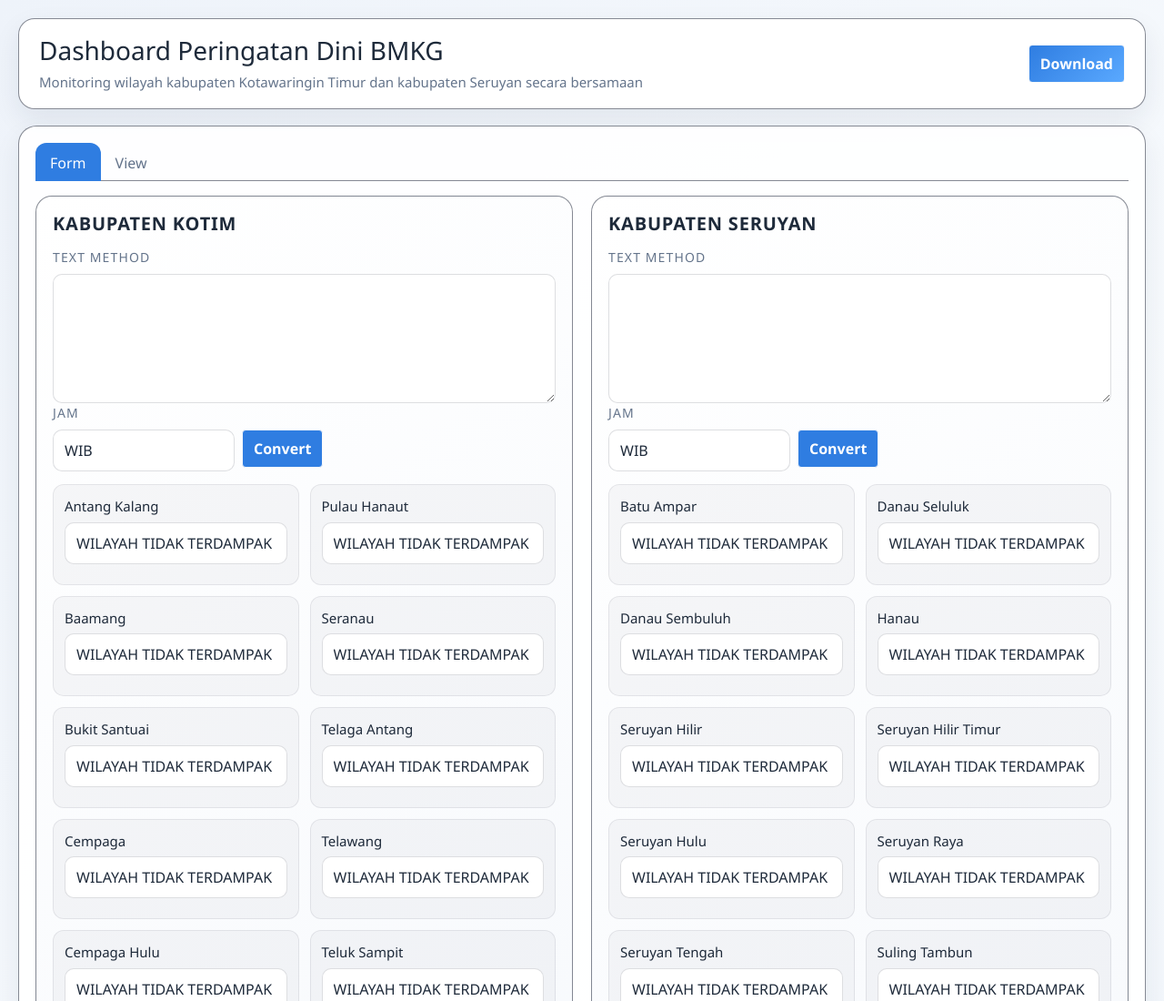
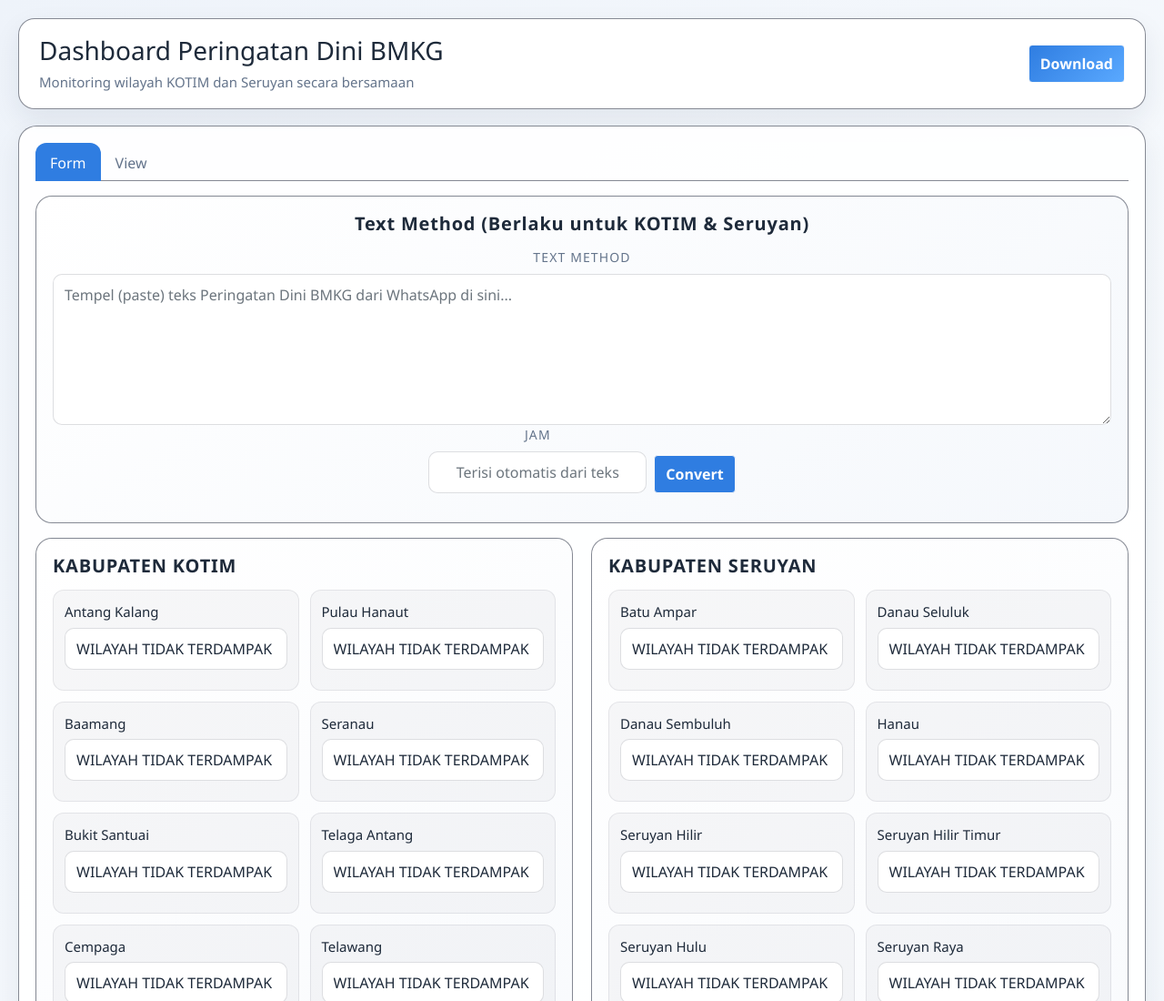
Before and after one commit to Laprima-9/peringatan-dini-kotim-seruyan, a plain HTML site: page index.html in a window 1280 px wide. Shown: the top 1100 px of the page at 91% size. Drawn offline with nearby package versions, Linux system fonts and the light colour scheme; some packages are replaced by stand-ins of ours; a script that the page names is missing; a web font is replaced by a local one.

Commit message:
Refactor text method input for KOTIM and SERUYAN
Updated text method section for KOTIM and SERUYAN with improved layout and functionality.

```diff
--- a/index.html
+++ b/index.html
@@ -3,7 +3,7 @@
 <head>
 	<title>Web Peringatan Dini BMKG KOTIM</title>
 	<meta name="viewport" content="width=device-width, initial-scale=1">
-	<link rel="icon" href="images/LogoBMKG.png" type="image/x-icon">
+	<link rel="icon" href="images/LogoBMKG.png	" type="image/x-icon	">
 	<link rel="icon" href="https://cdn.bmkg.go.id/Web/Logo-BMKG-new.png">
 	<link href="https://cdn.jsdelivr.net/npm/bootstrap@5.1.3/dist/css/bootstrap.min.css" rel="stylesheet"
 		integrity="sha384-1BmE4kWBq78iYhFldvKuhfTAU6auU8tT94WrHftjDbrCEXSU1oBoqyl2QvZ6jIW3" crossorigin="anonymous">
@@ -15,7 +15,7 @@
 		<div class="topbar">
 			<div>
 				<h1>Dashboard Peringatan Dini BMKG</h1>
-				<p>Monitoring wilayah kabupaten Kotawaringin Timur dan kabupaten Seruyan secara bersamaan</p>
+				<p>Monitoring wilayah KOTIM dan Seruyan secara bersamaan</p>
 			</div>
 			<button id="download" class="btn btn-light">Download</button>
 		</div>
@@ -34,21 +34,27 @@
 
 			<div class="tab-content" id="myTabContent">
 				<div class="tab-pane fade show active" id="form" role="tabpanel" aria-labelledby="form-tab">
+
+					<div class="panel-card shared-control-card">
+						<h2 class="panel-title text-center">Text Method
+							(Berlaku untuk KOTIM &amp; Seruyan)</h2>
+						<div class="control-block shared-control-block">
+							<label class="text-center">Text Method</label>
+							<textarea class="form-control text-method-input" id="text-method-shared" rows="6" placeholder="Tempel (paste) teks Peringatan Dini BMKG dari WhatsApp di sini..."></textarea>
+
+							<div class="d-flex align-items-end justify-content-center gap-2 flex-wrap">
+								<div style="max-width: 240px;">
+									<label class="text-center">Jam</label>
+									<input type="text" class="form-control text-center" onchange="applyJamToAll(this)" id="timeSet" placeholder="Terisi otomatis dari teks">
+								</div>
+								<button class="btn btn-light mt-4" onclick="textToMap()">Convert</button>
+							</div>
+						</div>
+					</div>
+
 					<div class="dashboard-grid">
 						<div class="panel-card">
 							<h2 class="panel-title">KABUPATEN KOTIM</h2>
-							<div class="control-block">
-								<label>Text Method</label>
-								<textarea class="form-control" id="text-method-kotim" rows="5"></textarea>
-
-								<div class="d-flex align-items-center gap-2">
- 									 <div style="max-width: 200px;">
-										<label>Jam</label>
-    									<input type="text" class="form-control" onchange="timeToSet('time-kotim',this)" id="timeSet" value="WIB">
- 									 </div>
-  										<button class="btn btn-light mt-4" onclick="textToMap('kotim')">Convert</button>
-								</div>
-							</div>
 							<div class="district-grid">
 								<div class="district-card">
 									<p>Antang Kalang</p>
@@ -192,17 +198,6 @@
 
 						<div class="panel-card">
 							<h2 class="panel-title">KABUPATEN SERUYAN</h2>
-							<div class="control-block">
-								<label>Text Method</label>
-								<textarea class="form-control" id="text-method-seruyan" rows="5"></textarea>
-								<div class="d-flex align-items-center gap-2">
- 									 <div style="max-width: 200px;">
-										<label>Jam</label>
-    									<input type="text" class="form-control" onchange="timeToSet('time-seruyan',this)" id="timeSetSeruyan" value="WIB">
- 									 </div>
-  										<button class="btn btn-light mt-4" onclick="textToMap('seruyan')">Convert</button>
-								</div>
-							</div>
 							<div class="district-grid">
 								<div class="district-card">
 									<p>Batu Ampar</p>
```
